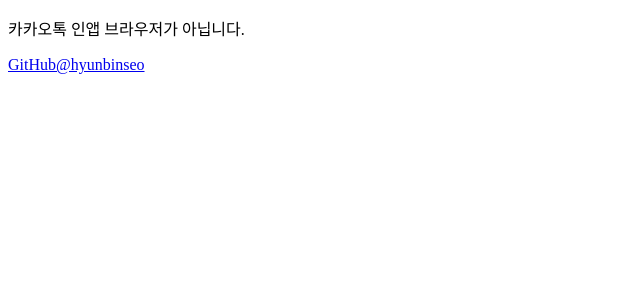
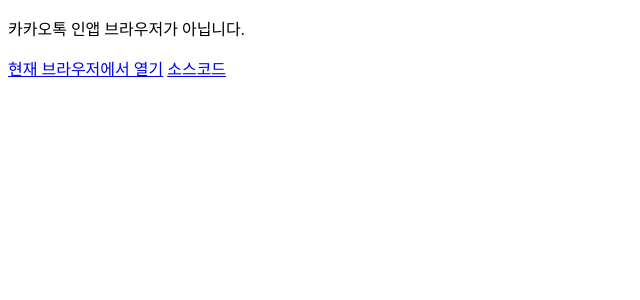
Before and after one commit to hyunbinseo/demo.hyunbin.page, a SvelteKit app: page /1725515464613 in a window 1280 px wide. Shown: the top 300 px of the page, without its empty margins (0-640 px from the left). Built offline with nearby package versions, Linux system fonts and the light colour scheme.

Commit message:
chore: use encode-uri-component API

```diff
--- a/src/routes/1725515464613/+page.svelte
+++ b/src/routes/1725515464613/+page.svelte
@@ -1,14 +1,20 @@
 <script>
+	import { page } from '$app/stores';
+	import { PUBLIC_REPO_URL } from '$env/static/public';
+
 	export let data;
 
-	const href = 'https://github.com/hyunbinseo/';
-	const text = 'GitHub@hyunbinseo';
+	const href = 'https://github.com/hyunbinseo';
 </script>
 
 {#if !data.isKakaoTalk}
 	<p>카카오톡 인앱 브라우저가 아닙니다.</p>
-	<a {href}>{text}</a>
+	<a {href}>현재 브라우저에서 열기</a>
 {:else}
 	<p>카카오톡 인앱 브라우저가 맞습니다.</p>
-	<a href="kakaotalk://web/openExternal?url={encodeURI(href)}">{text}</a>
+	<a href="kakaotalk://web/openExternal?url={encodeURIComponent(href)}">기본 브라우저에서 열기</a>
 {/if}
+
+<a target="_blank" href="{PUBLIC_REPO_URL}/blob/main/src/routes{$page.route.id}/+page.svelte">
+	소스코드
+</a>
```
Also changed, not shown: 2 other files (tests, documents, lock files or other folders).
